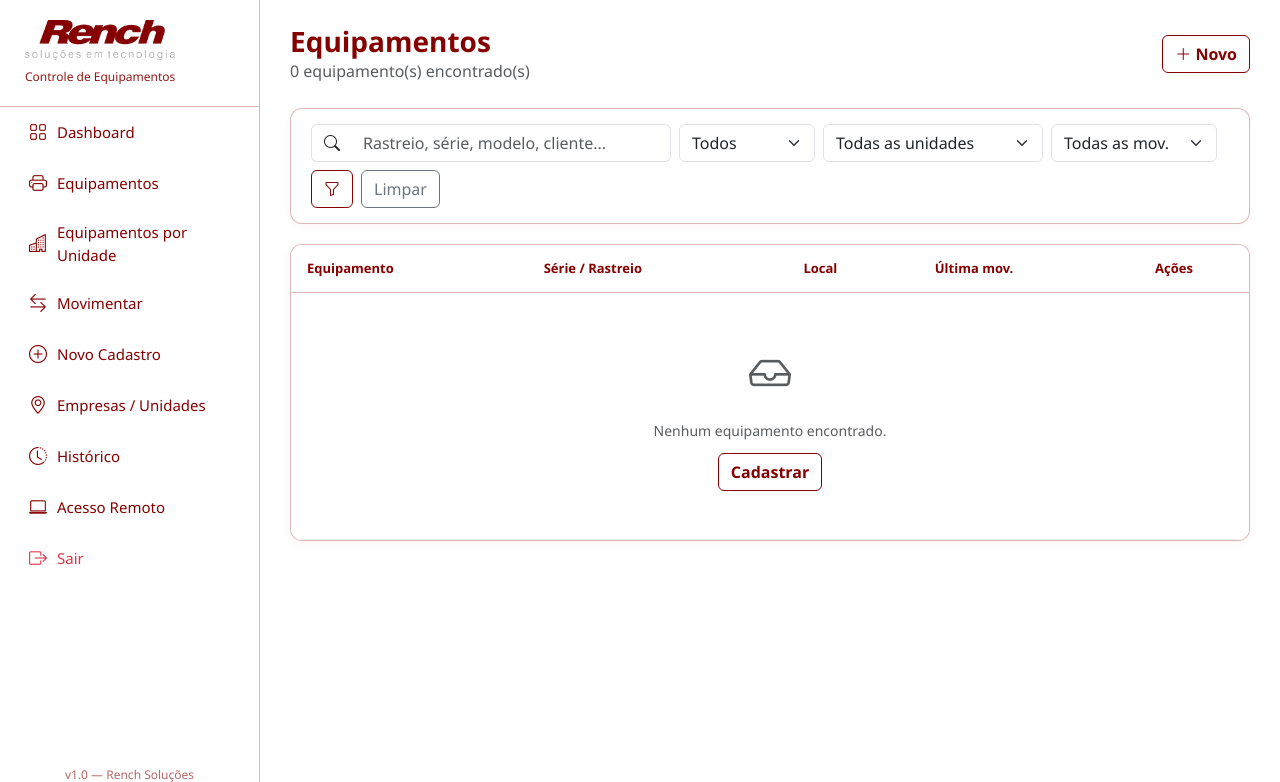
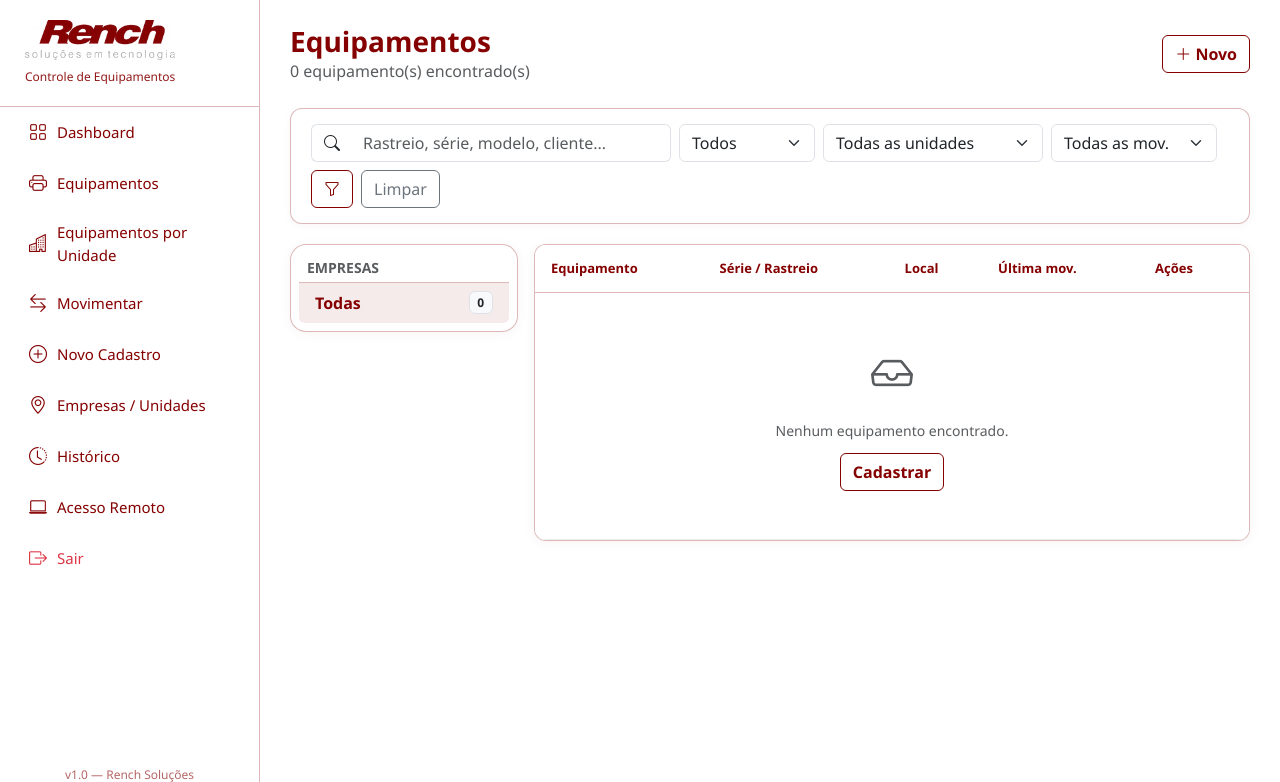
Before and after one commit to donyury-dev/rench-estoque, a Flask app: template rench_web/templates/equipamentos.html in a window 1280 px wide. Shown: the top 782 px of the page. Run offline with Flask 3, Linux system fonts and the light colour scheme; the template is opened without the code that fills it, so the values that code supplies are empty; parts of the project's set-up code (start-up, migrations or seed data) failed here and were passed over; some libraries are stand-ins or nearby versions.

Commit message:
feat: vincula equipamentos as unidades e organiza Equipamentos/Movimentar por empresa

```diff
--- a/rench_web/app.py
+++ b/rench_web/app.py
@@ -589,11 +589,12 @@ def lista_equipamentos():
     busca = request.args.get('q', '')
     mov_recente = request.args.get('mov_recente', '')
     unidade_id = request.args.get('unidade_id', '')
+    empresa_id = request.args.get('empresa_id', '')
     sugestoes = []
 
     sql = """
         SELECT e.*, COALESCE(u.nome, e.local_atual_nome) as local_nome,
-               emp.nome as empresa_nome, u.setor as unidade_setor,
+               emp.nome as empresa_nome, emp.id as empresa_id, u.setor as unidade_setor,
                m.ultima_movimentacao
         FROM equipamentos e
         LEFT JOIN unidades u ON e.unidade_id = u.id
@@ -614,6 +615,11 @@ def lista_equipamentos():
     if unidade_id:
         sql += " AND e.unidade_id = %s"
         params.append(unidade_id)
+    if empresa_id == 'sem_empresa':
+        sql += " AND emp.id IS NULL"
+    elif empresa_id:
+        sql += " AND emp.id = %s"
+        params.append(empresa_id)
     sql += " ORDER BY e.tipo_equipamento, e.modelo"
 
     cur.execute(sql, params)
@@ -652,9 +658,28 @@ def lista_equipamentos():
     """)
     unidades_filtro = cur.fetchall()
 
+    cur.execute("""
+        SELECT emp.id, emp.nome, COUNT(eq.id) as qtd
+        FROM empresas emp
+        LEFT JOIN unidades u ON u.empresa_id = emp.id AND u.ativo=1
+        LEFT JOIN equipamentos eq ON eq.unidade_id = u.id AND eq.ativo=1
+        WHERE emp.ativo=1
+        GROUP BY emp.id, emp.nome
+        ORDER BY emp.nome
+    """)
+    empresas_filtro = cur.fetchall()
+
+    cur.execute("""
+        SELECT COUNT(*) as qtd FROM equipamentos e
+        LEFT JOIN unidades u ON e.unidade_id = u.id
+        WHERE e.ativo=1 AND (e.unidade_id IS NULL OR u.empresa_id IS NULL)
+    """)
+    qtd_sem_empresa = cur.fetchone()['qtd']
+
     return render_template('equipamentos.html',
         equipamentos=equipamentos, filtro_tipo=tipo, filtro_mov=mov_recente, busca=busca,
-        filtro_unidade_id=unidade_id, unidades_filtro=unidades_filtro, sugestoes=sugestoes
+        filtro_unidade_id=unidade_id, unidades_filtro=unidades_filtro, sugestoes=sugestoes,
+        filtro_empresa_id=empresa_id, empresas_filtro=empresas_filtro, qtd_sem_empresa=qtd_sem_empresa
     )
 
 @app.route('/equipamento/<int:equip_id>')
@@ -1196,6 +1221,7 @@ def tela_movimentar():
     cur = db.cursor()
     busca = request.args.get('q', '')
     tipo = request.args.get('tipo', '')
+    empresa_id = request.args.get('empresa_id', '')
     sugestoes = []
     equipamento = None
 
@@ -1206,7 +1232,7 @@ def tela_movimentar():
 
     sql = """
         SELECT e.*, COALESCE(u.nome, e.local_atual_nome) as local_nome,
-               emp.nome as empresa_nome, u.setor as unidade_setor,
+               emp.nome as empresa_nome, emp.id as empresa_id, u.setor as unidade_setor,
                m.ultima_movimentacao
         FROM equipamentos e
         LEFT JOIN unidades u ON e.unidade_id = u.id
@@ -1224,6 +1250,11 @@ def tela_movimentar():
     if tipo:
         sql += " AND e.tipo_equipamento = %s"
         params.append(tipo)
+    if empresa_id == 'sem_empresa':
+        sql += " AND emp.id IS NULL"
+    elif empresa_id:
+        sql += " AND emp.id = %s"
+        params.append(empresa_id)
     sql += " ORDER BY e.tipo_equipamento, e.modelo"
 
     cur.execute(sql, params)
@@ -1244,8 +1275,27 @@ def tela_movimentar():
         equipamentos = [i[1] for i in filtrados]
         sugestoes = buscar_sugestoes_locais(cur, busca)
 
+    cur.execute("""
+        SELECT emp.id, emp.nome, COUNT(eq.id) as qtd
+        FROM empresas emp
+        LEFT JOIN unidades u ON u.empresa_id = emp.id AND u.ativo=1
+        LEFT JOIN equipamentos eq ON eq.unidade_id = u.id AND eq.ativo=1
+        WHERE emp.ativo=1
+        GROUP BY emp.id, emp.nome
+        ORDER BY emp.nome
+    """)
+    empresas_filtro = cur.fetchall()
+
+    cur.execute("""
+        SELECT COUNT(*) as qtd FROM equipamentos e
+        LEFT JOIN unidades u ON e.unidade_id = u.id
+        WHERE e.ativo=1 AND (e.unidade_id IS NULL OR u.empresa_id IS NULL)
+    """)
+    qtd_sem_empresa = cur.fetchone()['qtd']
+
     return render_template('tela_movimentar.html',
-        equipamentos=equipamentos, busca=busca, filtro_tipo=tipo, sugestoes=sugestoes)
+        equipamentos=equipamentos, busca=busca, filtro_tipo=tipo, sugestoes=sugestoes,
+        filtro_empresa_id=empresa_id, empresas_filtro=empresas_filtro, qtd_sem_empresa=qtd_sem_empresa)
 
 
 # Para produção (Render / Gunicorn)
--- a/rench_web/templates/equipamentos.html
+++ b/rench_web/templates/equipamentos.html
@@ -63,6 +63,35 @@
 </div>
 {% endif %}
 
+<div class="row g-3">
+  <div class="col-lg-3">
+    <div class="card card-dashboard p-2" style="position:sticky; top:1rem;">
+      <div class="px-2 py-1 text-muted small text-uppercase fw-bold">Empresas</div>
+      <div class="list-group list-group-flush" style="max-height:520px; overflow-y:auto;">
+        <a href="{{url_for('lista_equipamentos', tipo=filtro_tipo, q=busca)}}"
+           class="list-group-item list-group-item-action d-flex justify-content-between align-items-center py-2 {{'active-empresa-side' if not filtro_empresa_id else ''}}">
+          <span>Todas</span>
+          <span class="badge bg-light text-dark border">{{ (empresas_filtro|sum(attribute='qtd')) + (qtd_sem_empresa or 0) }}</span>
+        </a>
+        {% for emp in empresas_filtro %}
+        <a href="{{url_for('lista_equipamentos', tipo=filtro_tipo, q=busca, empresa_id=emp.id)}}"
+           class="list-group-item list-group-item-action d-flex justify-content-between align-items-center py-2 {{'active-empresa-side' if filtro_empresa_id|string==emp.id|string else ''}}">
+          <span>{{emp.nome}}</span>
+          <span class="badge bg-light text-dark border">{{emp.qtd}}</span>
+        </a>
+        {% endfor %}
+        {% if qtd_sem_empresa %}
+        <a href="{{url_for('lista_equipamentos', tipo=filtro_tipo, q=busca, empresa_id='sem_empresa')}}"
+           class="list-group-item list-group-item-action d-flex justify-content-between align-items-center py-2 text-muted {{'active-empresa-side' if filtro_empresa_id=='sem_empresa' else ''}}">
+          <span>Sem empresa vinculada</span>
+          <span class="badge bg-light text-dark border">{{qtd_sem_empresa}}</span>
+        </a>
+        {% endif %}
+      </div>
+    </div>
+  </div>
+
+  <div class="col-lg-9">
     <div class="table-responsive table-rench">
       <table class="table mb-0">
         <thead>
@@ -120,4 +149,10 @@
         </tbody>
       </table>
     </div>
+  </div>
+</div>
+
+<style>
+.active-empresa-side { background:var(--primary-light); color:var(--primary); font-weight:600; border-left:3px solid var(--primary); }
+</style>
 {% endblock %}
--- a/rench_web/templates/locais.html
+++ b/rench_web/templates/locais.html
@@ -284,6 +284,11 @@ function selecionarEmpresa(id) {
 }
 
 document.addEventListener('DOMContentLoaded', function() {
+  var primeiraEmpresa = document.querySelector('.empresa-item');
+  if (primeiraEmpresa) {
+    selecionarEmpresa(primeiraEmpresa.dataset.empresaId);
+  }
+
   var buscaEmpresa = document.getElementById('busca-empresa-lista');
   if (buscaEmpresa) {
     buscaEmpresa.addEventListener('input', function() {
```
Also changed, not shown: rench_web/templates/tela_movimentar.html (+35 -0 lines). Lines whose indentation alone changed are shown as unchanged.
